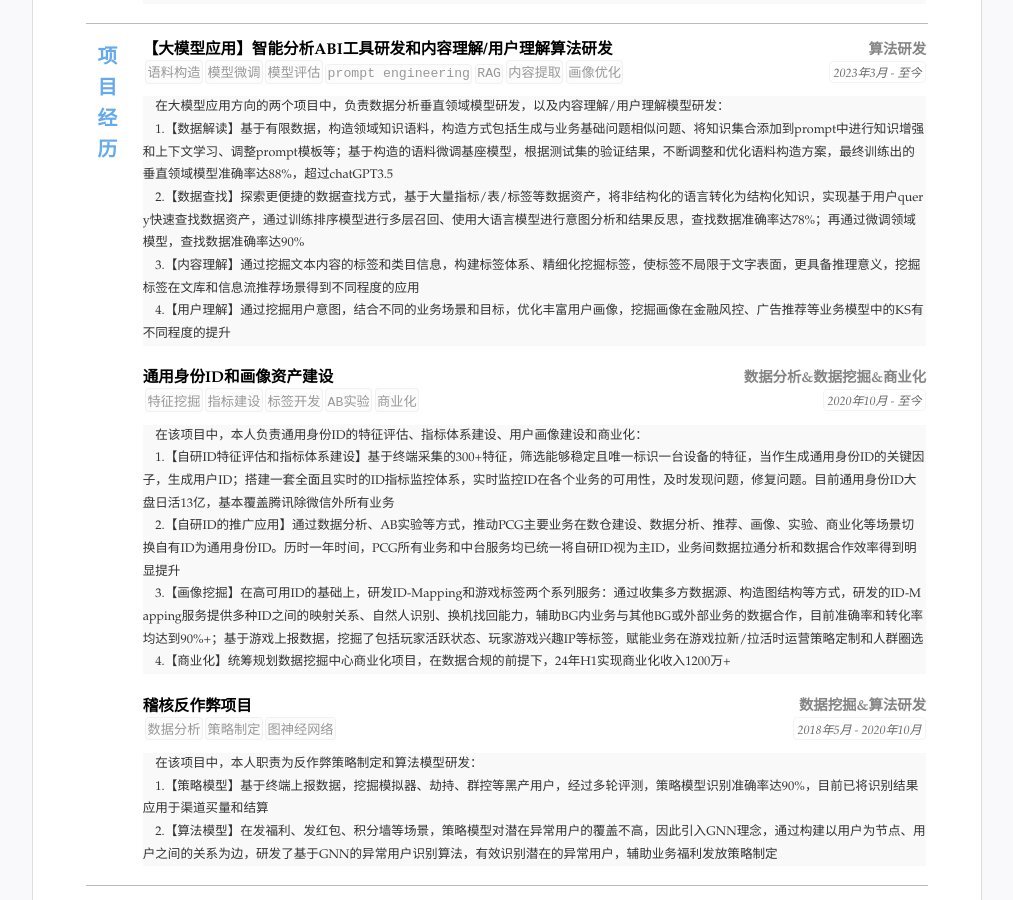
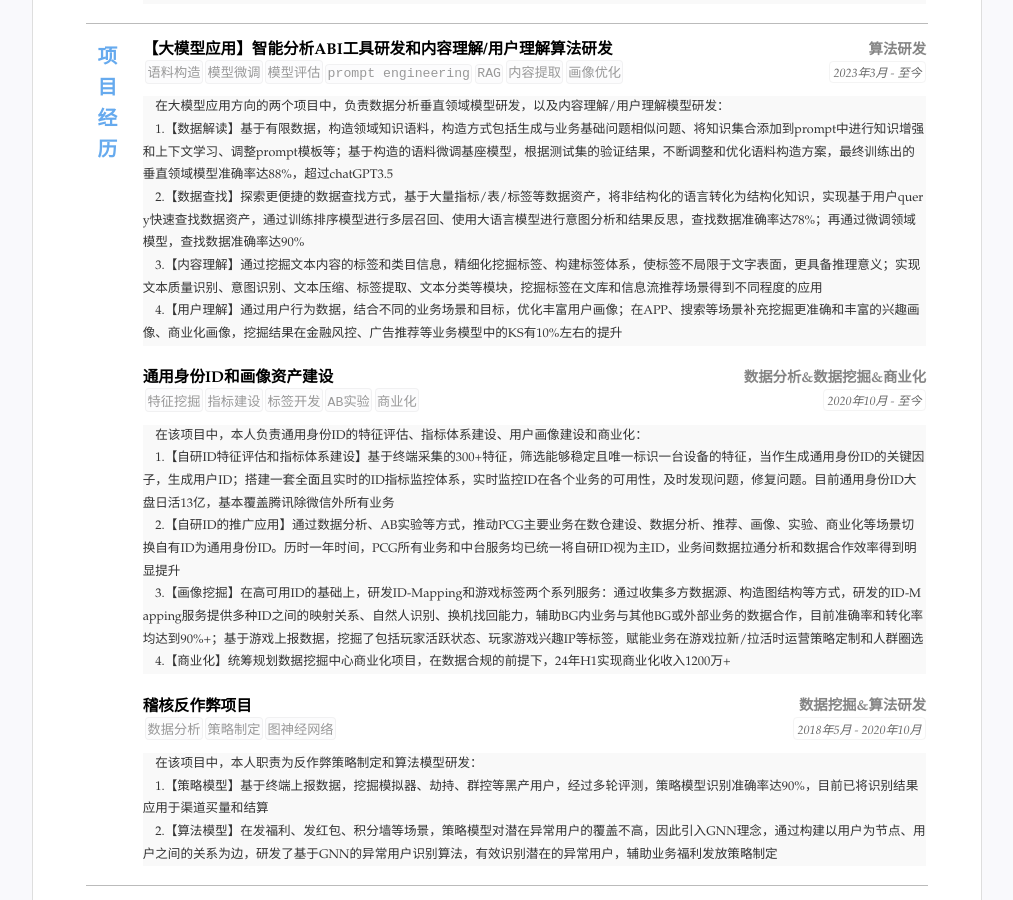
Before and after one commit to wenruity/resume1, a Jekyll site: the page built from index.html, in a window 1280 px wide and 900 px high, scrolled down 952 px. Shown: the whole window, without its empty margins (133-1146 px from the left). Built offline with Jekyll 4.4.1, drawn with Linux system fonts in a browser that asks for light colours.

Commit message:
Update resume.yml

```diff
--- a/_data/resume.yml
+++ b/_data/resume.yml
@@ -102,8 +102,8 @@ main: #简历主要内容，
     detail: 在大模型应用方向的两个项目中，负责数据分析垂直领域模型研发，以及内容理解/用户理解模型研发： <br>  &nbsp &nbsp
             1.【数据解读】基于有限数据，构造领域知识语料，构造方式包括生成与业务基础问题相似问题、将知识集合添加到prompt中进行知识增强和上下文学习、调整prompt模板等；基于构造的语料微调基座模型，根据测试集的验证结果，不断调整和优化语料构造方案，最终训练出的垂直领域模型准确率达88%，超过chatGPT3.5 <br>  &nbsp &nbsp
             2.【数据查找】探索更便捷的数据查找方式，基于大量指标/表/标签等数据资产，将非结构化的语言转化为结构化知识，实现基于用户query快速查找数据资产，通过训练排序模型进行多层召回、使用大语言模型进行意图分析和结果反思，查找数据准确率达78%；再通过微调领域模型，查找数据准确率达90% <br>  &nbsp &nbsp
-            3.【内容理解】通过挖掘文本内容的标签和类目信息，构建标签体系、精细化挖掘标签，使标签不局限于文字表面，更具备推理意义，挖掘标签在文库和信息流推荐场景得到不同程度的应用 <br>  &nbsp &nbsp
-            4.【用户理解】通过挖掘用户意图，结合不同的业务场景和目标，优化丰富用户画像，挖掘画像在金融风控、广告推荐等业务模型中的KS有不同程度的提升
+            3.【内容理解】通过挖掘文本内容的标签和类目信息，精细化挖掘标签、构建标签体系，使标签不局限于文字表面，更具备推理意义；实现文本质量识别、意图识别、文本压缩、标签提取、文本分类等模块，挖掘标签在文库和信息流推荐场景得到不同程度的应用 <br>  &nbsp &nbsp
+            4.【用户理解】通过用户行为数据，结合不同的业务场景和目标，优化丰富用户画像；在APP、搜索等场景补充挖掘更准确和丰富的兴趣画像、商业化画像，挖掘结果在金融风控、广告推荐等业务模型中的KS有10%左右的提升
     sub: 算法研发
 
   - title: 通用身份ID和画像资产建设
```
